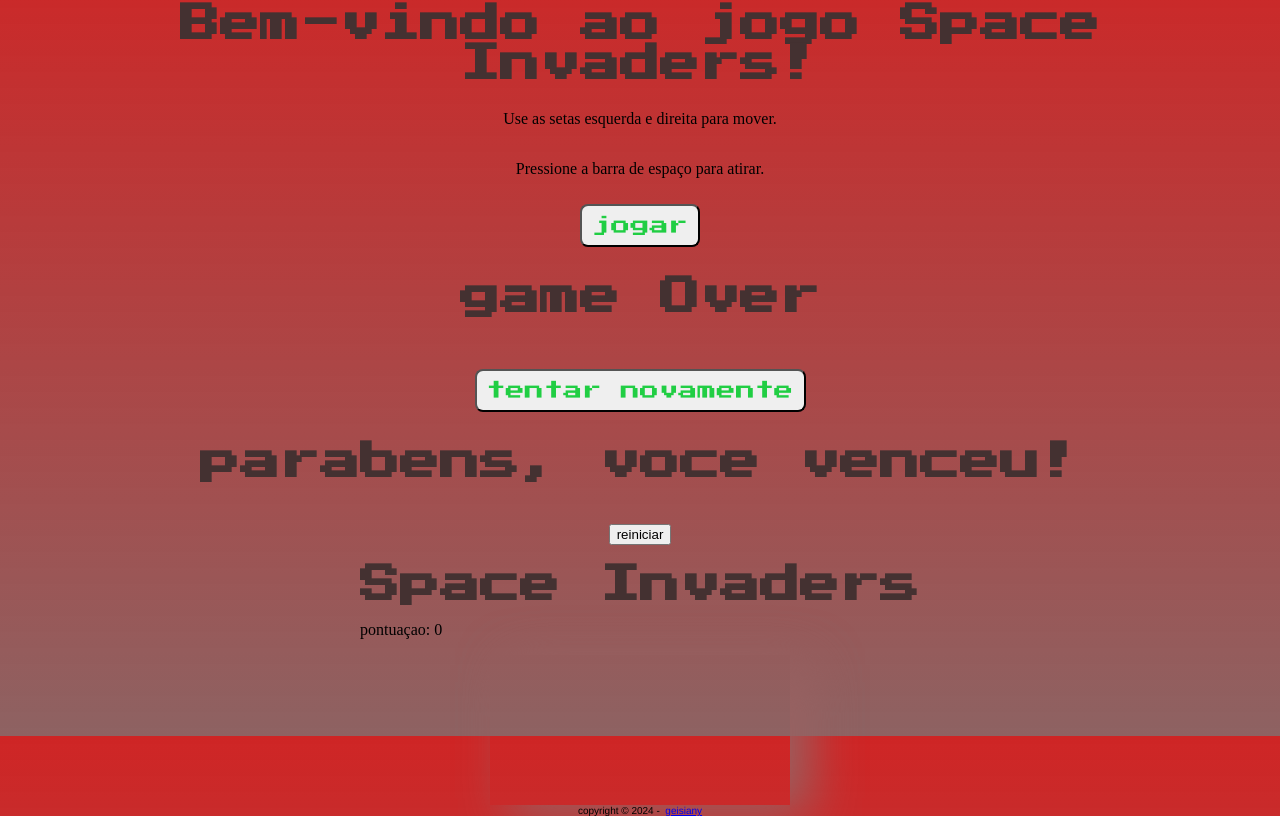
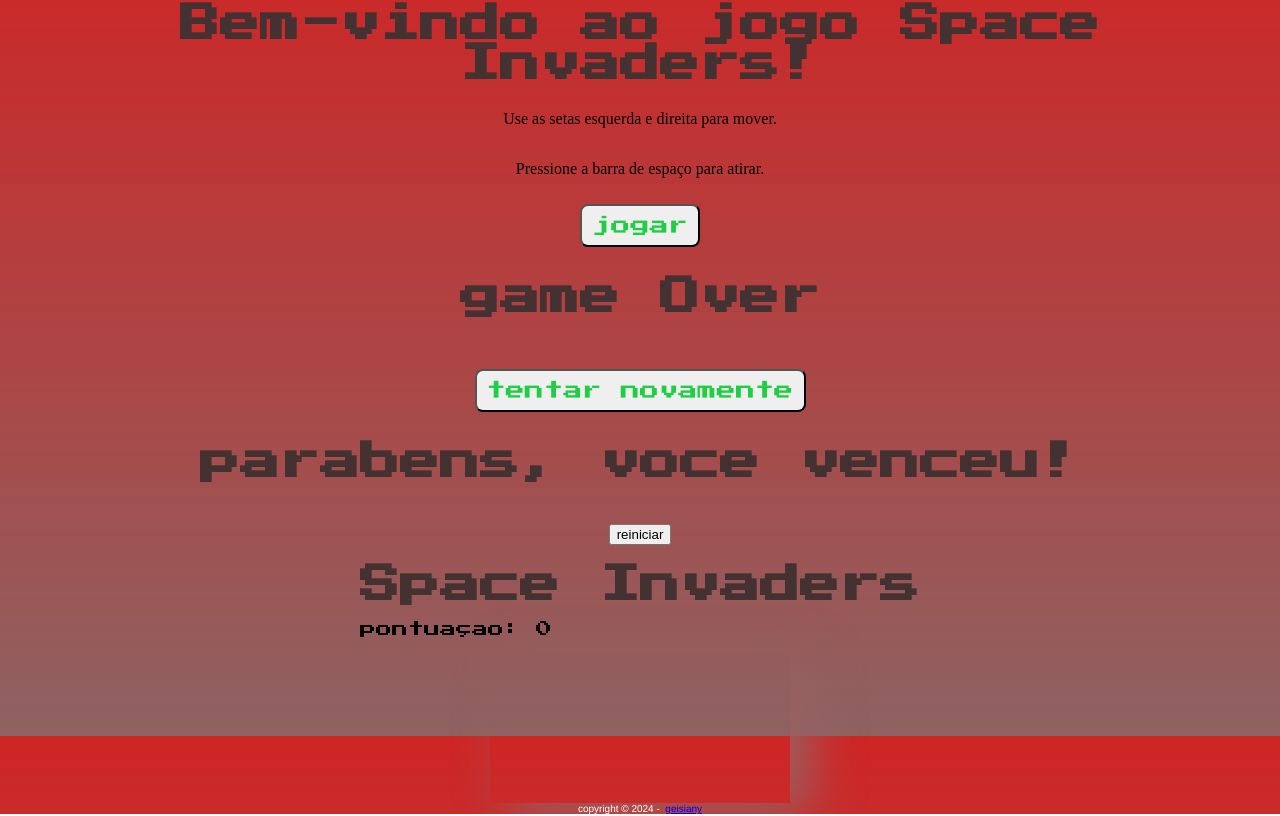
Before and after one commit to geisianycristiny/classic-space-invader, a plain HTML site: page index.html in a window 1280 px wide. Shown: the part 64-880 px from the top of the page. Drawn offline with Linux system fonts and the light colour scheme; a script that the page names is missing.

Commit message:
add styles score and link

```diff
--- a/index.html
+++ b/index.html
@@ -61,6 +61,13 @@
             color: white;
             box-shadow: rgb(146, 231, 142);
           }
+          #score {
+            font-family: "press Start 2P" , Arial, Helvetica, sans-serif;
+            color:aquamarine(0, 0, 0);
+            font-size:
+          }
+          #link:hover
+           color: rgb(32, 206, 67);
     </style>
 </head>
 <body>
@@ -100,7 +107,7 @@
     <footer
         id="footer"
         style="
-            color: black;
+            color:white;
             margin-bottom: 20px;
             font-family: 'Press stast 2P', Ariel, helvetica, sans-serif;
             font-size: 10px;
```
